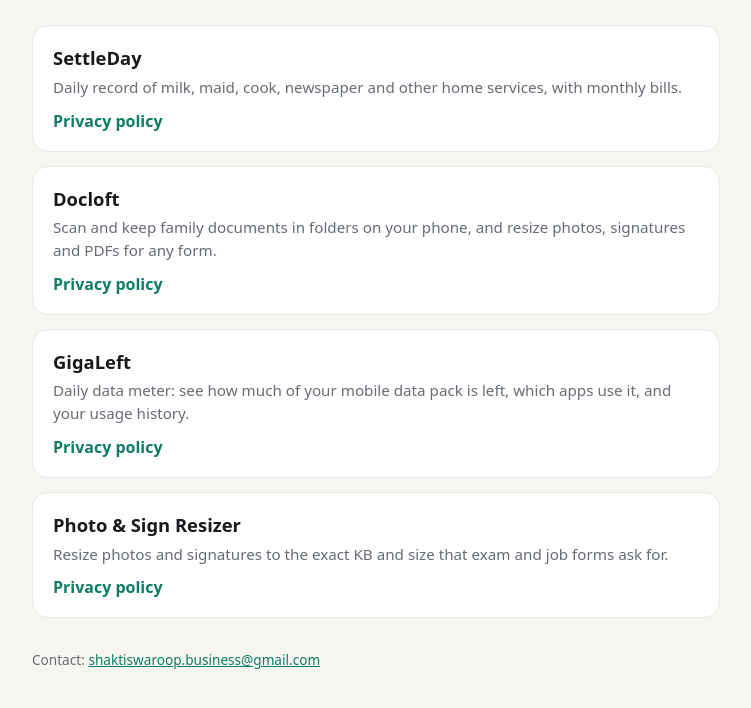
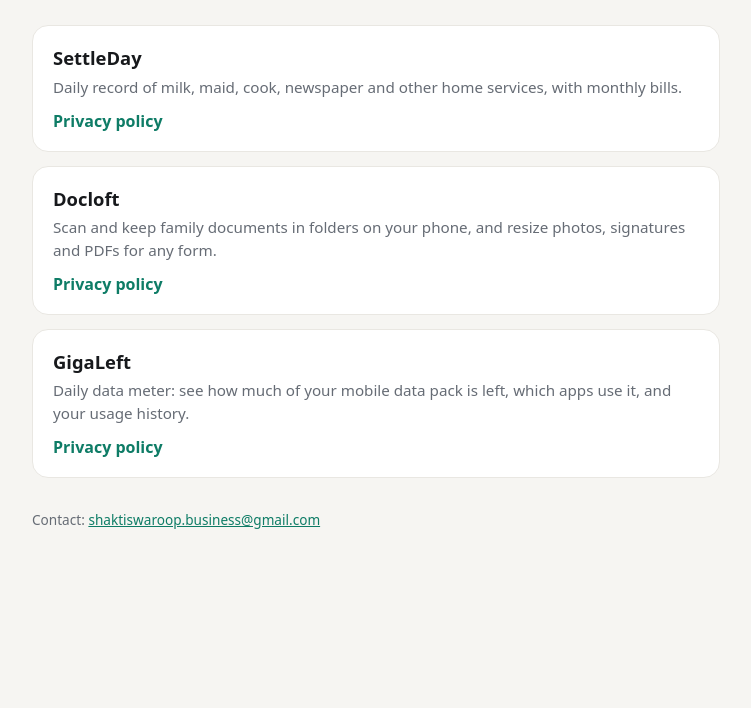
Before and after one commit to shaktiswaroopbusiness/apps, a plain HTML site: page index.html in a window 1280 px wide. Shown: the part 114-822 px from the top of the page, without its empty margins (264-1015 px from the left). After the commit the page ends 800 px from the top, so only its background shows below. Drawn offline with Linux system fonts and the light colour scheme.

Commit message:
Remove old Photo & Sign Resizer entry (now Docloft)
Co-Authored-By: Claude Opus 5.5 <noreply@anthropic.com>

```diff
--- a/index.html
+++ b/index.html
@@ -43,13 +43,7 @@
     <div class="links"><a href="gigaleft/privacy.html">Privacy policy</a></div>
   </div>
 
-  <div class="app">
-    <h2>Photo &amp; Sign Resizer</h2>
-    <p>Resize photos and signatures to the exact KB and size that exam and job forms ask for.</p>
-    <div class="links"><a href="photo-sign-resizer/privacy.html">Privacy policy</a></div>
-  </div>
-
-  <footer>Contact: <a href="mailto:shaktiswaroop.business@gmail.com">shaktiswaroop.business@gmail.com</a></footer>
+<footer>Contact: <a href="mailto:shaktiswaroop.business@gmail.com">shaktiswaroop.business@gmail.com</a></footer>
 </main>
 </body>
 </html>
```
